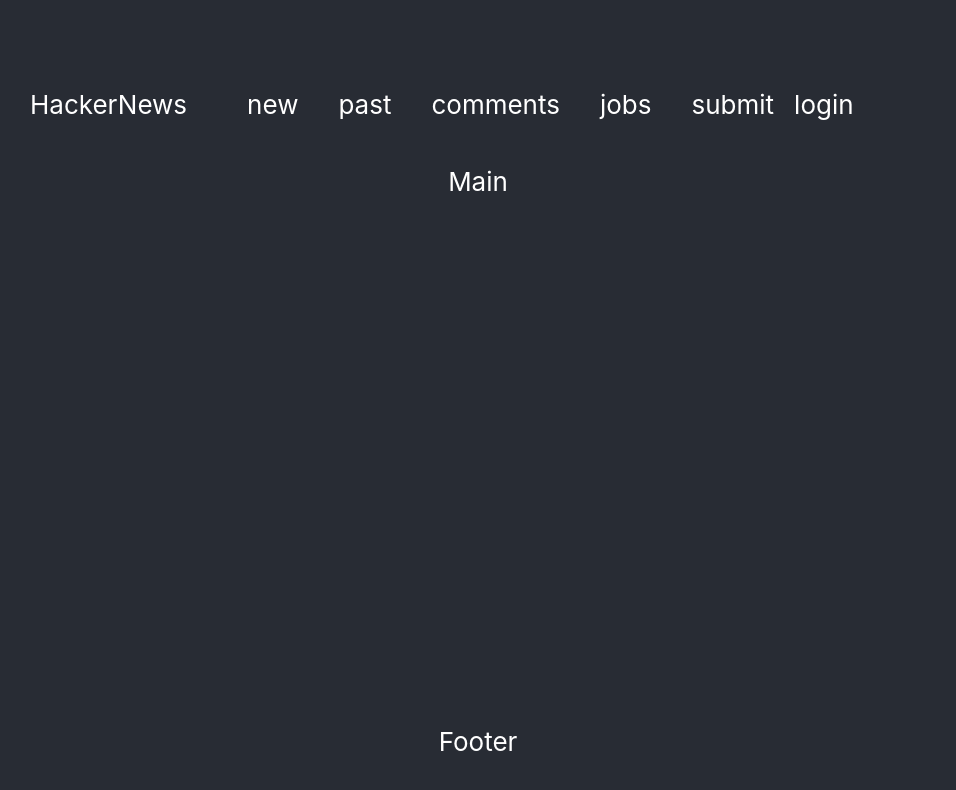
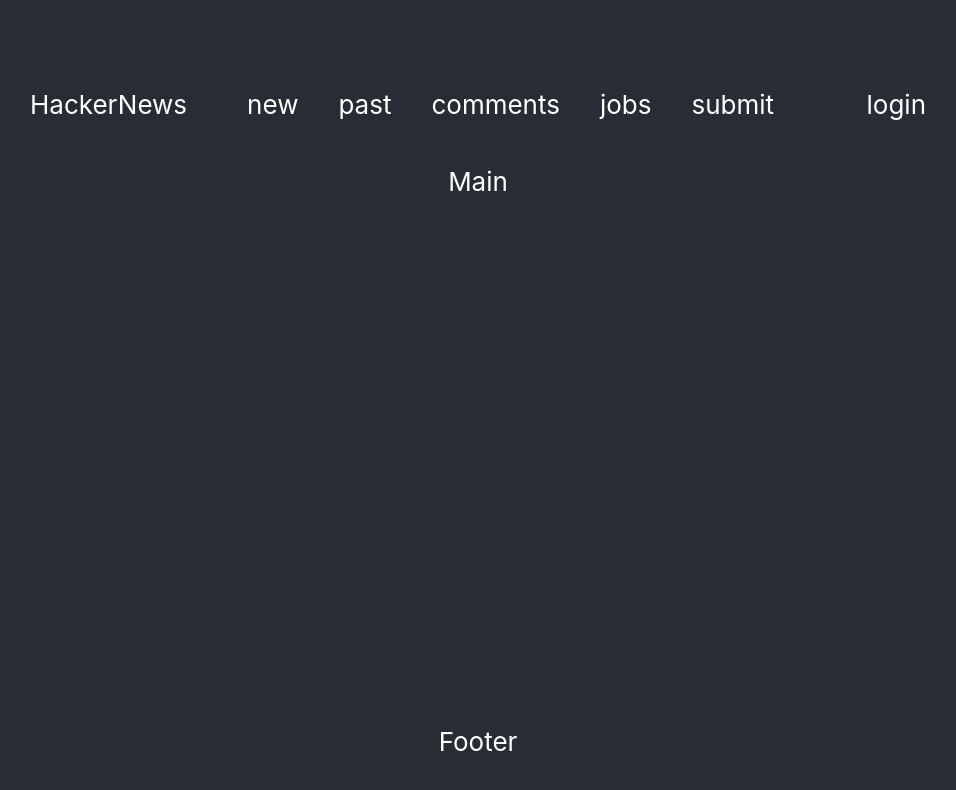
Before and after one commit to roxibi/HackerNews-Project, a React (Create React App) app in the folder my-app/: page / in a window 1280 px wide. Shown: the top 790 px of the page, without its empty margins (162-1118 px from the left). Built offline with nearby package versions, Linux system fonts and the light colour scheme.

Commit message:
fixing login to right side

```diff
--- a/my-app/src/components/Header.js
+++ b/my-app/src/components/Header.js
@@ -4,10 +4,11 @@ import Navbar from "./Navbar";
 function Header() {
   return (
     <div className="header">
+        <div className="header-navbar-flex">
       <p className="logo">HackerNews</p>
       <Navbar />
-
-      <p className="login">login</p>
+      </div>
+      <div className="login">login</div>
     </div>
   );
 }
--- a/my-app/src/index.css
+++ b/my-app/src/index.css
@@ -35,7 +35,7 @@ width: 70%;
 .header {
   display: flex;
   align-items: center;
-  justify-content: flex-start;
+  justify-content: space-between;
   width: 70%;
 
 }
@@ -49,6 +49,12 @@ width: 70%;
 }
 
 .login {
+
+  margin-right: 0;
+}
+
+.header-navbar-flex {
   display: flex;
-  justify-content: flex-end;
+  align-items: center;
+  justify-content: flex-start;
 }
```
